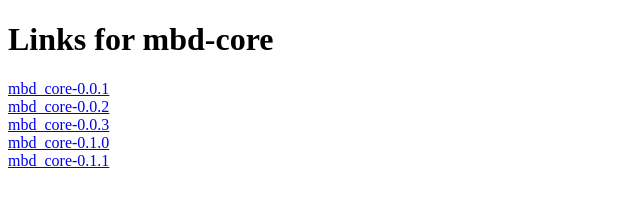
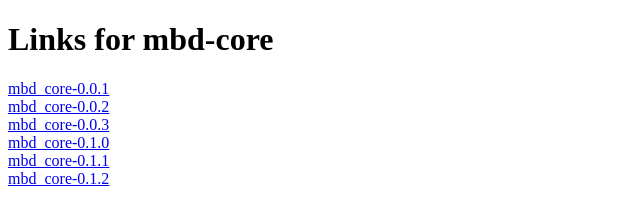
Before and after one commit to ZKAI-Network/mbd-pypi-index, a plain HTML site: page mbd-core/index.html in a window 1280 px wide. Shown: the whole page, without its empty margins (0-640 px from the left). Drawn offline with Linux system fonts and the light colour scheme.

Commit message:
Update index.html

```diff
--- a/mbd-core/index.html
+++ b/mbd-core/index.html
@@ -10,5 +10,6 @@
     <a href="git+https://github.com/ZKAI-Network/mbd-core.git#egg=mbd_core-0.0.3+release" data-requires-python="&gt;=3.10">mbd_core-0.0.3</a><br/>
     <a href="git+https://github.com/ZKAI-Network/mbd-core.git#egg=mbd_core-0.1.0+release" data-requires-python="&gt;=3.10">mbd_core-0.1.0</a><br/>
     <a href="git+https://github.com/ZKAI-Network/mbd-core.git#egg=mbd_core-0.1.1+release" data-requires-python="&gt;=3.10">mbd_core-0.1.1</a><br/>
+    <a href="git+https://github.com/ZKAI-Network/mbd-core.git#egg=mbd_core-0.1.2+release" data-requires-python="&gt;=3.10">mbd_core-0.1.2</a><br/>
   </body>
 </html>
```
